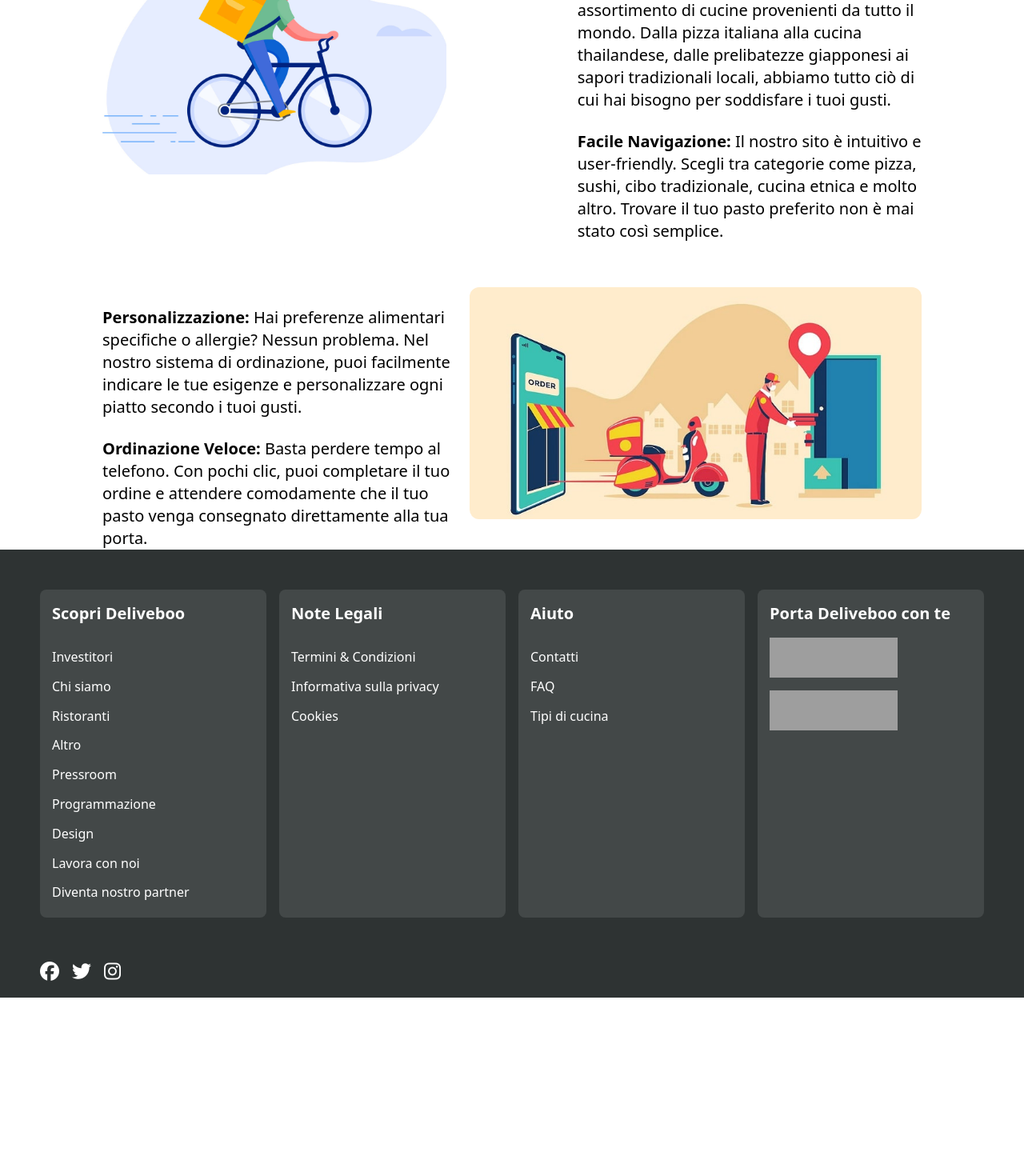
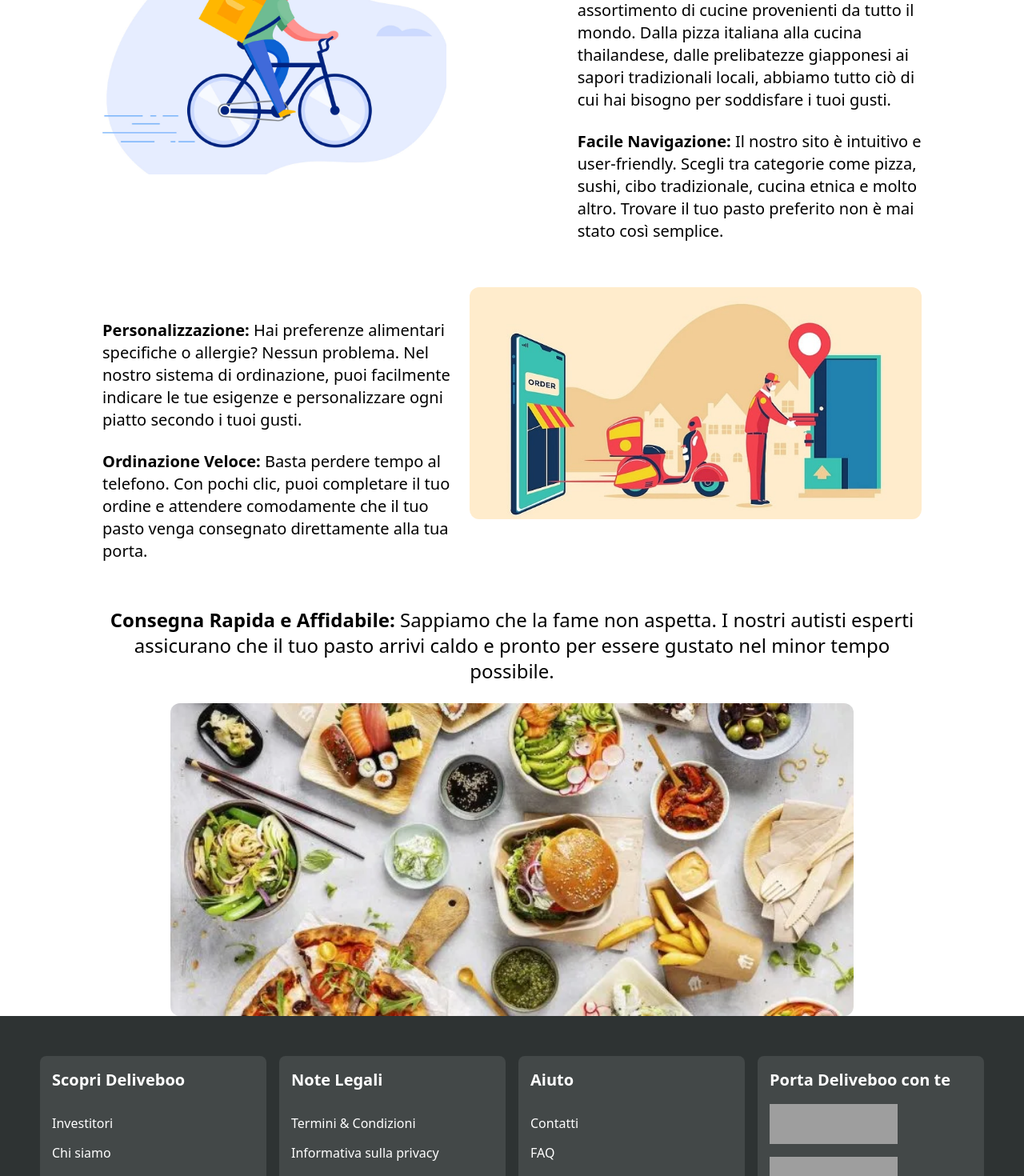
Before and after one commit to Giovanni-Palmitessa/project96-team7-deliveboo-vue, a Vue app: page /about in a window 1280 px wide. Shown: the part 373-1843 px from the top of the page at 80% size. Before the commit the page ends 1620 px from the top, so only its background shows below. Built offline with nearby package versions, Linux system fonts and the light colour scheme; grey boxes are pictures that could not be loaded.

Commit message:
complete third section with big image

```diff
--- a/src/pages/AppAbout.vue
+++ b/src/pages/AppAbout.vue
@@ -15,6 +15,7 @@ export default {};
       click.
     </p>
 
+    <!-- PRIMA SEZIONE PER ABOUT -->
     <div class="flex gap-5 mt-10">
       <div class="image basis-full">
         <img
@@ -46,12 +47,11 @@ export default {};
       </div>
     </div>
 
-    <div></div>
-
+    <!-- SECONDA SEZIONE PER ABOUT -->
     <div class="flex gap-5 mt-14">
       <div class="flex flex-col basis-7/12 pt-6">
         <ul>
-          <li class="text-xl">
+          <li class="pt-4 text-xl">
             <strong>Personalizzazione:</strong> Hai preferenze alimentari
             specifiche o allergie? Nessun problema. Nel nostro sistema di
             ordinazione, puoi facilmente indicare le tue esigenze e
@@ -75,6 +75,19 @@ export default {};
         />
       </div>
     </div>
+
+    <!-- TERZA SEZIONE PER ABOUT CON IMMAGINE GRANDE -->
+    <h2 class="text-center text-2xl pt-14 pb-6">
+      <strong>Consegna Rapida e Affidabile:</strong> Sappiamo che la fame non
+      aspetta. I nostri autisti esperti assicurano che il tuo pasto arrivi caldo
+      e pronto per essere gustato nel minor tempo possibile.
+    </h2>
+
+    <img
+      class="mx-auto w-10/12 rounded-xl"
+      src="../../public/img/cibo-domicilio.jpg"
+      alt="food"
+    />
   </div>
 </template>
 
```
Also changed, not shown: public/img/cibo-domicilio.jpg (added).
